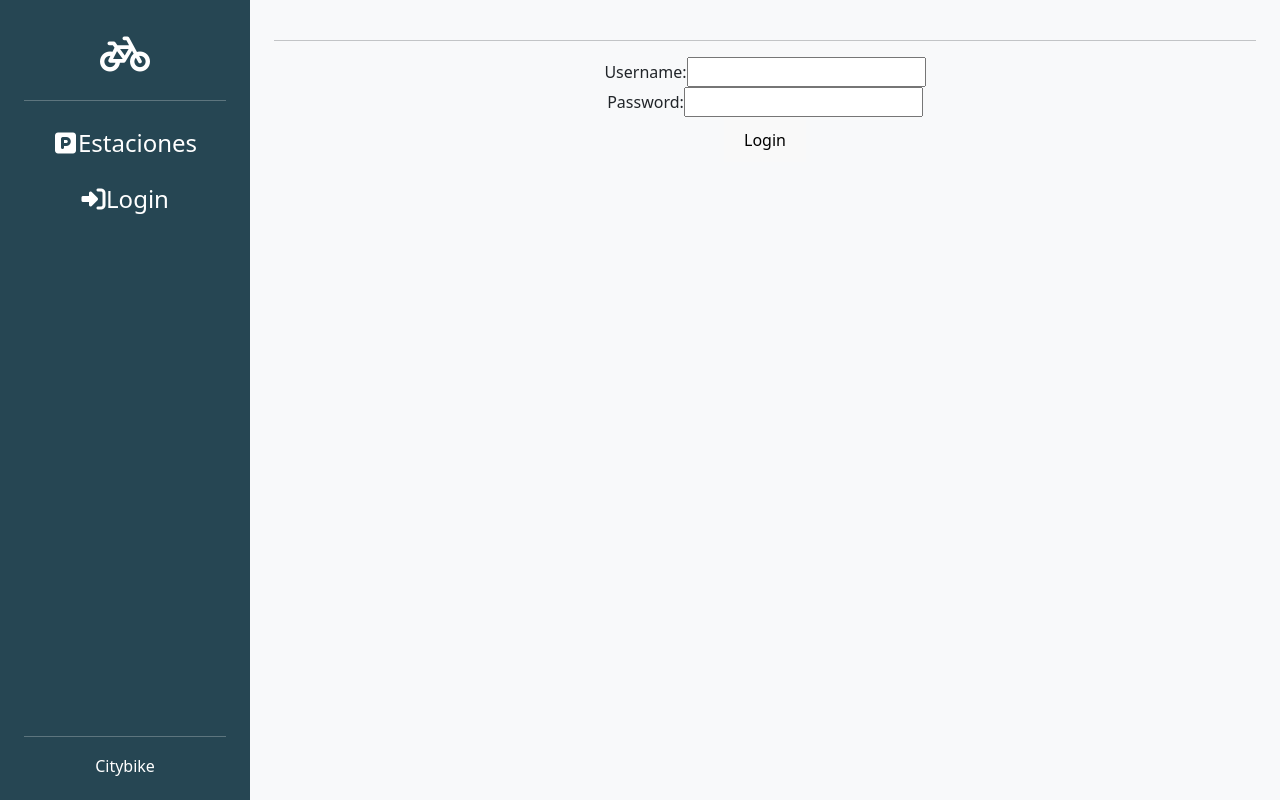
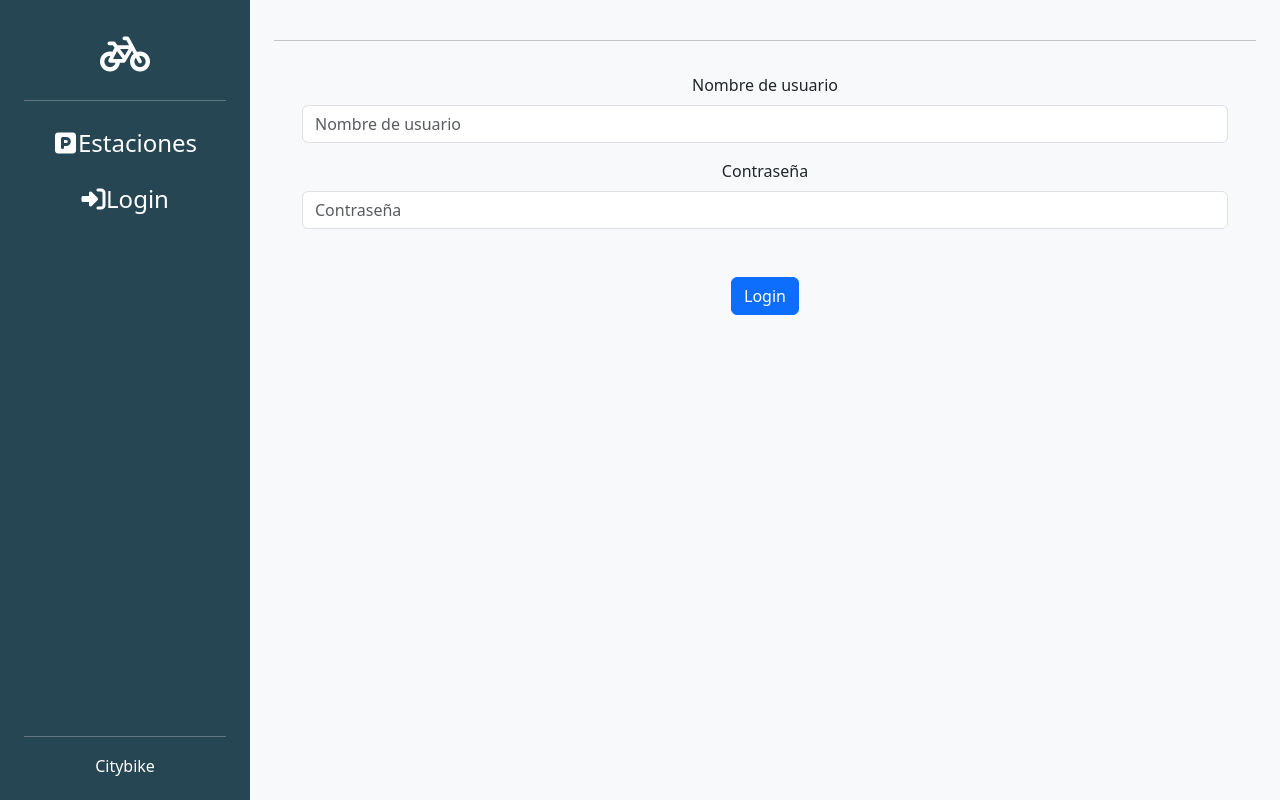
Before and after one commit to cbarrymore/DaWeb, a React (Vite) app in the folder citybike-web/: page /login in a window 1280 px wide. Built offline with nearby package versions, Linux system fonts and the light colour scheme.

Commit message:
Home actualizado, mejora en el espaciado

```diff
--- a/citybike-web/src/Routes/Alquileres.jsx
+++ b/citybike-web/src/Routes/Alquileres.jsx
@@ -96,7 +96,7 @@ export const Alquileres = () => {
         <h2>Alquiler activo</h2>
       </Row>
       {alquiler !== null ? (
-        <Row xs="auto">
+        <Row xs="auto" className="mb-3">
           <Col>
             <TablaAlquileres alquileres={[alquiler]} />
           </Col>
@@ -107,7 +107,7 @@ export const Alquileres = () => {
           </Col>
         </Row>
       ) : (
-        <>
+        <Container className="mb-4">
           <Row>
             <p>No hay alquileres activos</p>
           </Row>
@@ -116,7 +116,7 @@ export const Alquileres = () => {
               Alquilar bicicletas
             </Button>
           </Row>
-        </>
+        </Container>
       )}
       <h2>Historial de alquileres</h2>
       {historialAlquileres.length === 0 ? (
@@ -150,7 +150,7 @@ export const Alquileres = () => {
 
 const TablaAlquileres = ({ alquileres }) => {
   return (
-    <Table striped bordered hover responsive>
+    <Table striped bordered hover responsive className="mt-2">
       <thead>
         <tr>
           <th>Id</th>
--- a/citybike-web/src/Routes/Home.jsx
+++ b/citybike-web/src/Routes/Home.jsx
@@ -6,7 +6,7 @@ const HomeRol = ({rol}) => {
   if(rol === userRoles.gestor)
     return (
   <Container>
-    <Row>
+    <Row className="p-5">
       <Col>
         <p>Gestiona las estaciones de la aplicación</p>
         <Button variant="primary" as={Link} to="/estaciones">Estaciones</Button>
@@ -17,10 +17,10 @@ const HomeRol = ({rol}) => {
   else if(rol===userRoles.usuario)
   {
     return (
-      <Container>
+      <Container >
         <Row>
-          <Col>
-            <p>Mira las estaciones que se te ofrecen en Citybike</p>
+          <Col className="p-5">
+            <p className="home-text">Mira las estaciones que se te ofrecen en Citybike</p>
             <Button variant="primary" as={Link} to="/estaciones">Estaciones</Button>
           </Col>
         </Row>
@@ -40,8 +40,8 @@ const HomeRol = ({rol}) => {
   else
   {
     return(
-      <Container>
-        <Row>
+      <Container >
+        <Row className="p-5">
           <Col>
             <p>
               Unete a la comunidad de Citybike
@@ -69,7 +69,7 @@ export const Home = () => {
     <Row className="justify-content-center">
       <Col md={8} className="text-center">
         <h1>Welcome to Citybike</h1>
-        <h2 color="gray">
+        <h2>
           Your one-stop solution for renting bicycles in the city.
         </h2>
         <h3>
--- a/citybike-web/src/Routes/Login.jsx
+++ b/citybike-web/src/Routes/Login.jsx
@@ -4,6 +4,7 @@ import Gateway from "../configs/constants"
 import { useLocation, useNavigate } from "react-router-dom";
 import UserContext from "../contexts/UserContext";
 import { fetchUserInfo } from "../apis/AccessAlquileres";
+import { Button, Container, Form } from "react-bootstrap";
 export const LoginPage = () => {
   const [username, setUsername] = useState("");
   const [password, setPassword] = useState("");
@@ -58,30 +59,18 @@ export const LoginPage = () => {
   };
 
   return (
-    <div>
-      <form onSubmit={handleLogin}>
-        <div>
-          <label htmlFor="username">Username:</label>
-          <input
-            id="username"
-            type="text"
-            value={username}
-            onChange={(e) => setUsername(e.target.value)}
-            required
-          />
-        </div>
-        <div>
-          <label htmlFor="password">Password:</label>
-          <input
-            id="password"
-            type="password"
-            value={password}
-            onChange={(e) => setPassword(e.target.value)}
-            required
-          />
-        </div>
-        <button type="submit">Login</button>
-      </form>
-    </div>
+    <Container>
+      <Form onSubmit={handleLogin}>
+        <Form.Group className="m-3" controlId="formBasicEmail">
+          <Form.Label>Nombre de usuario</Form.Label>
+          <Form.Control required name="username" type="text" value={username}  onChange={(e) => setUsername(e.target.value)} placeholder="Nombre de usuario" />
+        </Form.Group>
+        <Form.Group className="m-3 mb-5" controlId="formBasicEmail">
+          <Form.Label>Contraseña</Form.Label>
+          <Form.Control required name="password" type="password" value={password}  onChange={(e) => setPassword(e.target.value)} placeholder="Contraseña" />
+        </Form.Group>
+        <Button type="submit">Login</Button>
+      </Form>
+    </Container>
   );
 };
--- /dev/null
+++ b/citybike-web/src/Routes/Registrarse.css
@@ -0,0 +1,7 @@
+.botonprincipal{
+    width: 15em;
+}
+
+.botonsecundario{
+    width: 10em;
+}
--- a/citybike-web/src/Routes/Registrarse.jsx
+++ b/citybike-web/src/Routes/Registrarse.jsx
@@ -1,15 +1,15 @@
 import { useContext, useState } from "react";
 import Gateway from "../configs/constants"
 import { useLocation, useNavigate } from "react-router-dom";
-import { Button, Container, Form } from "react-bootstrap";
-
+import { Button, Container, Form, Row } from "react-bootstrap";
+import "./Registrarse.css"
 
 
 const registrarUsuario = async (usuario) => {
+    alert(JSON.stringify(usuario))
       const token = localStorage.getItem("token")
       const uri = Gateway + `/usuarios`
       const myHeaders = new Headers()
-      myHeaders.append("Authorization", "Bearer " + token)
       myHeaders.append('Content-Type', 'application/json')
       const requestOptions = {
         method: "POST",
@@ -60,30 +60,34 @@ export const Registrarse = () =>{
         <Form onSubmit={handleSubmit}>
         <Form.Group className="mb-3" controlId="formBasicEmail">
           <Form.Label>Identificador de usuario</Form.Label>
-          <Form.Control required name="nombre" type="text" value={form.Id} onChange={handleChange} placeholder="Nombre de estación" />
+          <Form.Control required name="Id" type="text" value={form.Id} onChange={handleChange} placeholder="Id" />
         </Form.Group>
         <Form.Group className="mb-3" controlId="formBasicEmail">
           <Form.Label>Nombre de usuario</Form.Label>
-          <Form.Control required name="nombre" type="text" value={form.Nombre} onChange={handleChange} placeholder="Nombre de estación" />
+          <Form.Control required name="Username" type="text" value={form.Username} onChange={handleChange} placeholder="Usuario" />
         </Form.Group>
         <Form.Group className="mb-3" controlId="formBasicEmail">
           <Form.Label>Nombre</Form.Label>
-          <Form.Control required name="nombre" type="text" value={form.Nombre} onChange={handleChange} placeholder="Nombre de estación" />
+          <Form.Control required name="Nombre" type="text" value={form.Nombre} onChange={handleChange} placeholder="Nombre" />
         </Form.Group>
         <Form.Group className="mb-3" controlId="formBasicEmail">
           <Form.Label>Codigo de activación</Form.Label>
-          <Form.Control required name="nombre" type="text" value={form.Codigo} onChange={handleChange} placeholder="Nombre de estación" />
+          <Form.Control required name="Codigo" type="text" value={form.Codigo} onChange={handleChange} placeholder="Codigo" />
         </Form.Group>
         <Form.Group className="mb-3" controlId="formBasicPassword">
           <Form.Label>Contraseña</Form.Label>
-          <Form.Control required name="nombre" type="password" value={form.Acceso} onChange={handleChange} placeholder="Nombre de estación" />
+          <Form.Control required name="Acceso" type="password" value={form.Acceso} onChange={handleChange} placeholder="Contraseña" />
         </Form.Group>
-        <Button variant="primary" type="submit">
-          Registrarse
-        </Button>
+        <Row className="botonprincipal mt-5 mb-2 mx-auto">
+          <Button variant="primary" type="submit">
+            Registrarse
+          </Button>
+        </Row>
+        <Row className="botonsecundario mx-auto">
         <Button variant="secondary" onClick={() => navigate("/")}>
             Atrás
           </Button>
+        </Row>
       </Form>
       </Container>
       );
--- a/citybike-web/src/components/Pagination.jsx
+++ b/citybike-web/src/components/Pagination.jsx
@@ -1,3 +1,5 @@
+import { Button } from "react-bootstrap";
+
 const Pagination = ({ elementsPerPage,totalPages ,handlePagination,currentPage}) => {
   const paginationNumbers = [];
 
@@ -6,12 +8,12 @@ const Pagination = ({ elementsPerPage,totalPages ,handlePagination,currentPage})
   }
 
   return (
-        <div className='pagination'>
+        <div className="mx-auto">
             {
                 paginationNumbers.map((number) => (
-                    <button key={number} onClick={() => handlePagination(number)} className={currentPage === number ? 'active' : ''}>
+                    <Button  key={number} onClick={() => handlePagination(number)} className={currentPage === number ? 'active m-1' : 'm-1 mb-3' }>
                         {number}
-                    </button>
+                    </Button>
                 ))
             }
         </div>
--- a/citybike-web/src/components/TablaEstaciones.jsx
+++ b/citybike-web/src/components/TablaEstaciones.jsx
@@ -8,7 +8,7 @@ function numColumnas(rol)
 {
   if(rol == ur.gestor)
   {
-    return 2;
+    return 3;
   }
   return 1;
 }
@@ -17,11 +17,11 @@ const OpcionesRol = ({rol, estacion, navigate, onDelete}) =>
     if(rol === ur.gestor)
       {
         return (
-          <td>
-          <Button style={buttonStyle} onClick={() =>
+          <>
+          <Button  style={buttonStyle} onClick={() =>
                   navigate(`/estaciones/editar/${estacion.id}`, { replace: true })}>Editar</Button>
-          <Button style={buttonStyle} onClick={() => onDelete(estacion.id)}>Eliminar</Button>
-          </td>)
+          <Button className="mx-2" style={buttonStyle} onClick={() => onDelete(estacion.id)}>Eliminar</Button>
+          </>)
       }
   }
 
@@ -55,12 +55,12 @@ const TablaEstaciones = ({ estaciones, onDelete }) => {
             <tbody>
               {estaciones.map((estacion) => (
                 <tr key={estacion.id}>
-                  <td>{estacion.nombre}</td>
-                  <td>{estacion.dirPostal}</td>
-                  <td>{estacion.bicisDisponibles}</td>
-                  <td>{estacion.fechaAlta}</td>
+                  <td className="align-middle">{estacion.nombre}</td>
+                  <td className="align-middle">{estacion.dirPostal}</td>
+                  <td className="align-middle">{estacion.bicisDisponibles}</td>
+                  <td className="align-middle">{estacion.fechaAlta}</td>
+                  <td>
                   <OpcionesRol rol = {rol} estacion = {estacion} navigate={navigate} onDelete={onDelete}/>
-                  <td>
                     <Button
                       style={buttonStyle} onClick={() =>
                         navigate(`/estaciones/${estacion.id}`, { replace: true })
@@ -68,7 +68,7 @@ const TablaEstaciones = ({ estaciones, onDelete }) => {
                     >
                       Ver
                     </Button>
-                    <Button style={buttonStyle} onClick={() => test(estacion.id)}> Test </Button>
+
                   </td>
                 </tr>
               ))}
```
